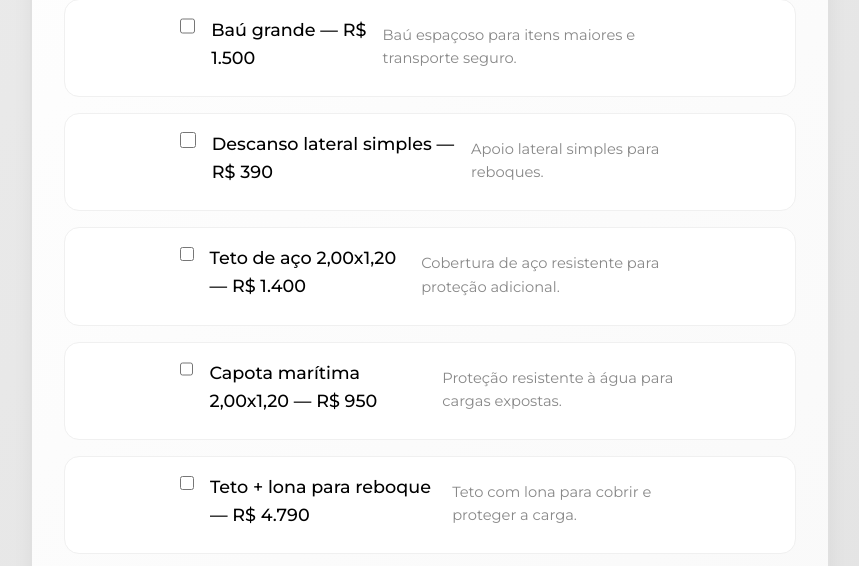
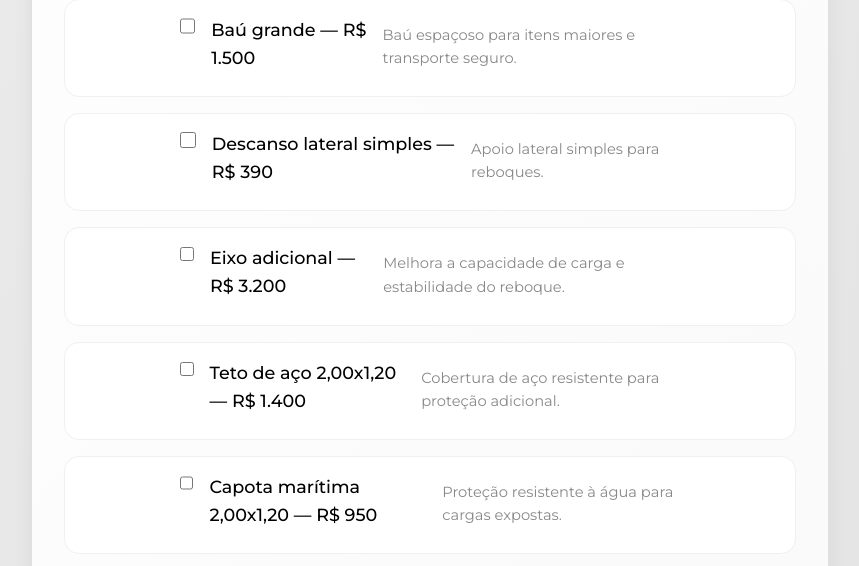
Before and after one commit to samuelverissimo/JS-REBOQUES-V1, a Django app: page /produto/reboque-padrao/ in a window 1280 px wide. Shown: the part 2976-3542 px from the top of the page, without its empty margins (210-1069 px from the left). Run offline with Django 5.2, Linux system fonts and the light colour scheme.

Commit message:
Show 'Eixo adicional' accessory row
Remove the inline style that hid the 'Eixo adicional' accessory row in product_detail.html so the row is visible when rendered. The element id and checkbox id are preserved for any JS/CSS handling. (A compiled settings .pyc was also updated in the diff but the meaningful change is the template update.)

```diff
--- a/SITE DA JS REBOQUES/home/templates/home/product_detail.html
+++ b/SITE DA JS REBOQUES/home/templates/home/product_detail.html
@@ -576,7 +576,7 @@
             <p><strong>Acessórios</strong></p>
             {% for accessory in accessories %}
                 {% if accessory.name != 'Eixo adicional' or product.category == 'Reboque Padrão' %}
-                <div class="accessory-row" {% if accessory.name == 'Eixo adicional' %}id="eixo-adicional-row" style="display: none;"{% endif %}>
+                <div class="accessory-row" {% if accessory.name == 'Eixo adicional' %}id="eixo-adicional-row"{% endif %}>
                     <label>
                         <input type="checkbox" name="accessory" value="{{ accessory.name }}" data-price="{{ accessory.price }}" {% if accessory.name == 'Eixo adicional' %}id="eixo-adicional-checkbox"{% endif %}>
                         {{ accessory.name }} — {{ accessory.price }}<br>
```
